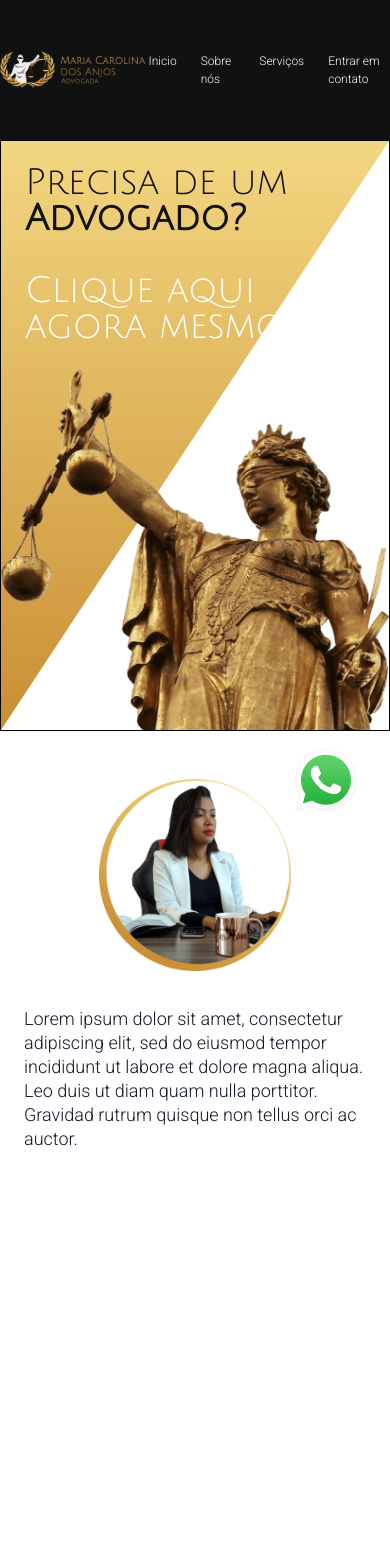
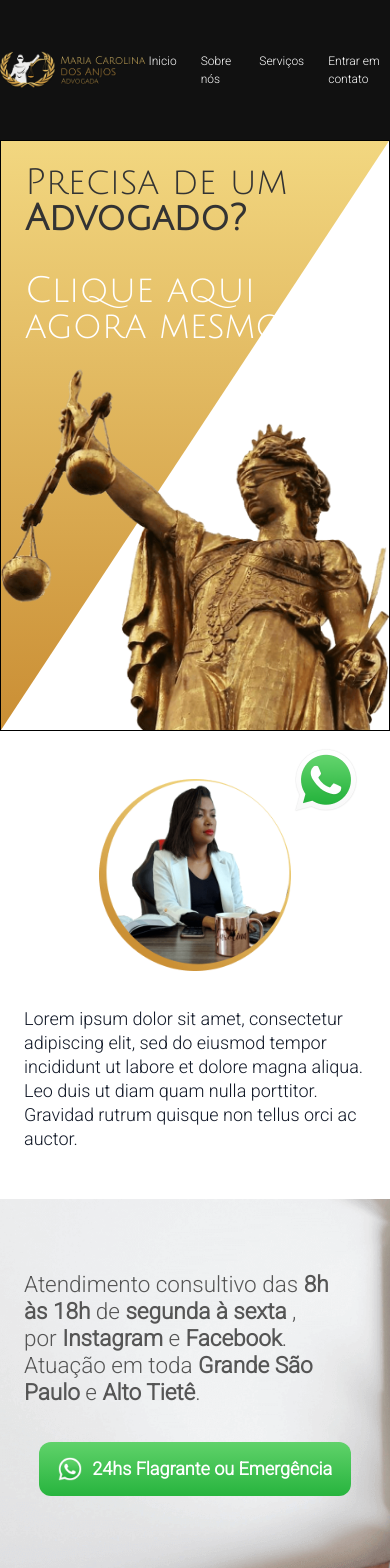
Before and after one commit to jhonatan98rios/Maria-Carolina-Website, a Next.js app: page / in a window 390 px wide. Before the commit the page ends 1200 px from the top, so only its background shows below. Built offline with nearby package versions, Linux system fonts and the light colour scheme.

Commit message:
contact section

```diff
--- a/components/contact/index.tsx
+++ b/components/contact/index.tsx
@@ -1,11 +1,26 @@
 import styles from './style.module.scss'
 
-export default function Footer() {
+export default function Contact() {
   return (
-    <footer className={''}>
+    <section className='py-24 bg-contact-image bg-no-repeat bg-center lg:bg-right-top bg-cover'>
+      <div className='container mx-auto'>
+        <div className="max-w-[85%] sm:max-w-[70%] lg:max-w-[50%]">
+          <p className="text-3xl text-[#555555] pl-8">
+            Atendimento consultivo das <strong> 8h às 18h </strong> de <strong> segunda à sexta </strong>,
+            por <strong> Instagram </strong> e <strong>Facebook</strong>. <br />
+            Atuação em toda <strong>Grande São Paulo</strong> e <strong>Alto Tietê</strong>.
+          </p>
+        </div>
 
+        <button className={
+          `${styles.button} flex justify-center items-center py-5 m-auto lg:mr-auto lg:ml-0
+            max-w-[50rem] rounded-2xl w-4/5 mt-12`
+        }>
+          <img src="header/whatsapp.png" alt="icone do whatsapp" className="mr-3.5 w-8" />
+          <p className="text-2xl text-white font-bold"> 24hs Flagrante ou Emergência </p>
+        </button>
 
-
-    </footer>
+      </div>
+    </section>
   )
 }
--- a/components/contact/style.module.scss
+++ b/components/contact/style.module.scss
@@ -0,0 +1,3 @@
+.button {
+    background-image: linear-gradient(to bottom, #60D26A, #27B43E);
+}
--- a/components/header/index.tsx
+++ b/components/header/index.tsx
@@ -7,7 +7,7 @@ export default function Header() {
 
       <div className="container mx-auto columns-2 gap-8 flex flex-col md:flex-row">
         <div className="flex items-end justify-items-end md:mb-16 xl:w-1/3 md:w-1/2 ml-8">
-          <h2 className="text-5xl lg:text-5xl md:text-4xl  font-display">
+          <h2 className="text-5xl lg:text-5xl md:text-4xl  font-display text-[#333333]">
             Precisa de um <br/> <strong> Advogado? </strong><br/><br/>
             <span className="text-white"> Clique aqui <br/> agora mesmo </span>
           </h2>
--- a/styles/abstracts/variables.scss
+++ b/styles/abstracts/variables.scss
@@ -3,6 +3,10 @@
     --secondary: #CA8E34;
     --dark: #111111;
     --light: #efefef;
+
+    --tw-gradient-from: #60D26A;
+    --tw-gradient-to: #27B43E;
+    --tw-gradient-stops: var(--tw-gradient-from), var(--tw-gradient-to);
 }
 
 $spaces: (0, 4, 8, 16, 24, 32, 40, 48, 56, 64, 72, 80);
--- a/tailwind.config.js
+++ b/tailwind.config.js
@@ -5,7 +5,11 @@ module.exports = {
     "./components/**/*.{js,ts,jsx,tsx}",
   ],
   theme: {
-    extend: {},
+    extend: {
+      backgroundImage: {
+        'contact-image': "url('/contact/bg.png')",
+      }
+    },
     fontFamily: {
       'display': ['Julius Sans One', 'sans-serif'],
     }
```
Also changed, not shown: public/contact/bg.png (added).
